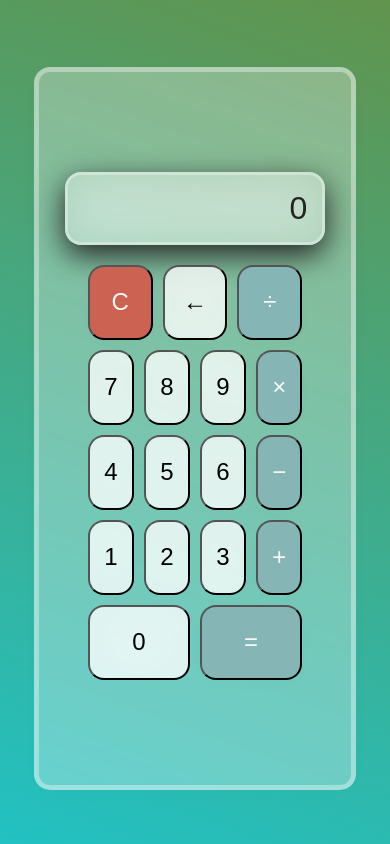
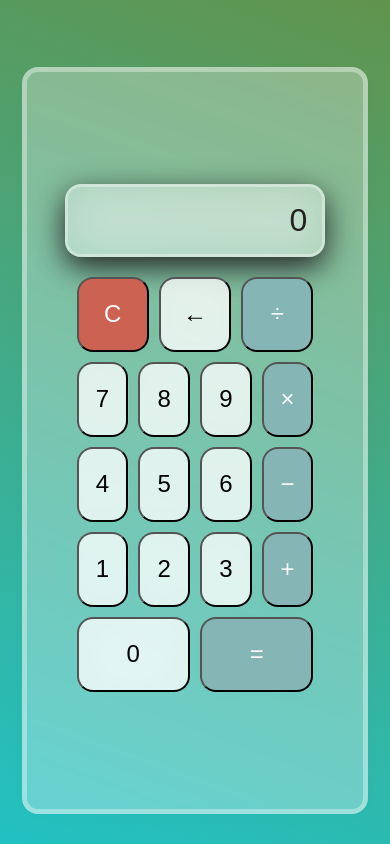
Before and after one commit to DevsByElias/JsCalculator, a plain HTML site: page index.html in a window 390 px wide. Drawn offline with Linux system fonts and the light colour scheme.

Commit message:
mobile friendliness

```diff
--- a/style.css
+++ b/style.css
@@ -17,15 +17,15 @@ body {
   background-attachment: fixed;
 }
 .container {
+  -webkit-backdrop-filter: blur(5.5px);
+  backdrop-filter: blur(5.5px);
+  -webkit-backdrop-filter: blur(4px);
+  backdrop-filter: blur(4px);
   background: rgba(255, 255, 255, 0.75);
-  backdrop-filter: blur(5.5px);
-  -webkit-backdrop-filter: blur(5.5px);
   border-radius: 16px;
   border: 5px solid rgba(255, 255, 255, 0.01);
   box-shadow: 0 4px 30px rgba(35, 35, 35, 0.01);
   color: #232323;
-  backdrop-filter: blur(4px);
-  -webkit-backdrop-filter: blur(4px);
   background: rgba(255, 255, 255, 0.3);
   border: 5px solid rgba(255, 255, 255, 0.36);
   padding: 100px 0;
@@ -36,11 +36,11 @@ body {
   width: 30%;
 }
 .display {
+  -webkit-backdrop-filter: blur(4px);
+  backdrop-filter: blur(20px);
   background: rgba(255, 255, 255, 0.75);
-  backdrop-filter: blur(20px);
   border-radius: 16px;
   box-shadow: 0 10px 30px;
-  -webkit-backdrop-filter: blur(4px);
   background: rgba(255, 255, 255, 0.3);
   border: 3px solid rgba(255, 255, 255, 0.36);
   font-size: 32px;
@@ -111,12 +111,12 @@ body {
 
 @media only screen and (max-width: 800px) {
   .container {
-    padding: 100px;
+    padding: 30%;
   }
   .display {
     width: 200%;
   }
   .buttons {
-    width: 200%;
+    width: 220%;
   }
 }
```
